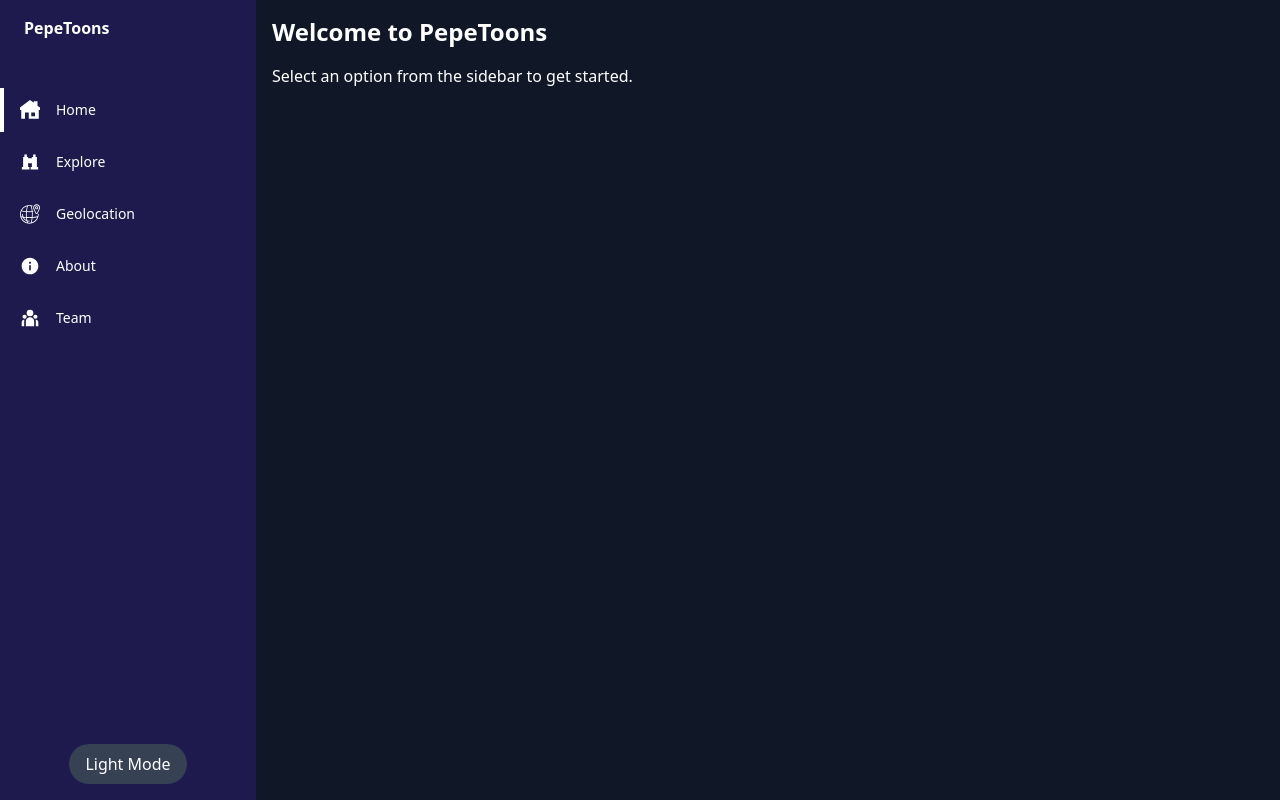
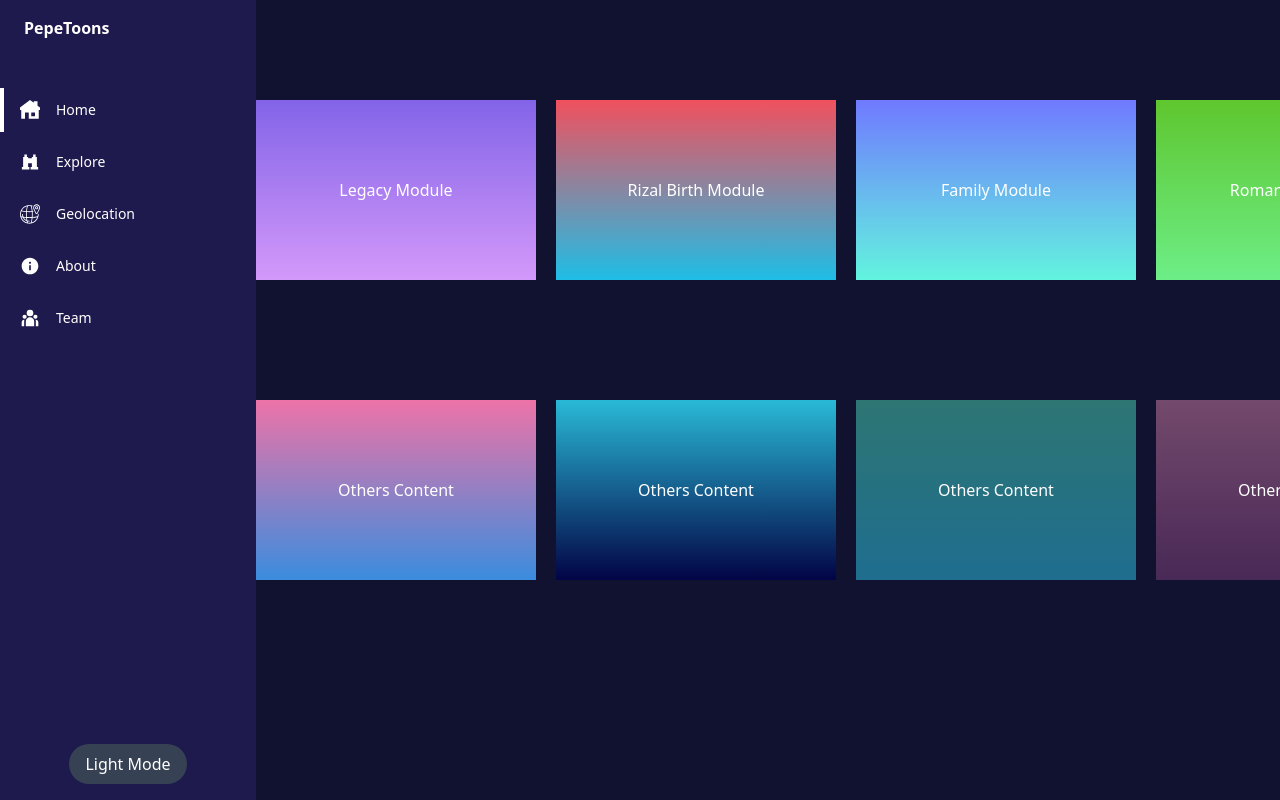
Before and after one commit to eielelle/pepetoons-animations, a Next.js app: page / in a window 1280 px wide. Built offline with nearby package versions, Linux system fonts and the light colour scheme; a web font is replaced by a local one.

Commit message:
Initial Homepage module

```diff
--- a/app/homepage/homepage.jsx
+++ b/app/homepage/homepage.jsx
@@ -1,64 +1,121 @@
-import Image from "next/image";
-import Link from 'next/link'
-import Logos from '../../assets/logo/Logo.png';
+"use client";
+
+import { useState, useEffect } from "react";
+import Sidebar from "../components/sidebar";
 
 export default function Homepage() {
+
+    const [isDarkMode, setIsDarkMode] = useState(true);
+
+    useEffect(() => {
+        // SETTING THE DARK AND LIGHT THEME
+        document.documentElement.classList.toggle("dark", isDarkMode);
+    }, [isDarkMode]);
+
+    const toggleDarkMode = () => {
+        setIsDarkMode(!isDarkMode);
+    };
+
+    {/* Gradient color*/ }
+    const gradientStyle1 = {
+        background: "-webkit-linear-gradient(90deg, hsla(276, 91%, 79%, 1) 0%, hsla(254, 74%, 65%, 1) 100%)",
+    };
+
+    const gradientStyle2 = {
+        background: "-webkit-linear-gradient(90deg, hsla(192, 80%, 51%, 1) 0%, hsla(355, 85%, 63%, 1) 100%)",
+    };
+
+    const gradientStyle3 = {
+        background: "-webkit-linear-gradient(90deg, hsla(171, 87%, 67%, 1) 0%, hsla(236, 100%, 72%, 1) 100%)",
+    }
+
+    const gradientStyle4 = {
+        background: "-webkit-linear-gradient(90deg, hsla(132, 79%, 68%, 1) 0%, hsla(101, 62%, 48%, 1) 100%)",
+    }
+
+    const gradientStyle5 = {
+        background: "-webkit-linear-gradient(90deg, hsla(187, 82%, 65%, 1) 0%, hsla(65, 77%, 63%, 1) 50%, hsla(327, 67%, 74%, 1) 100%)",
+    }
+
+    const gradientStyle6 = {
+        background: "-webkit-linear-gradient(90deg, hsla(210, 71%, 55%, 1) 0%, hsla(334, 77%, 69%, 1) 100%)",
+    }
+
+    const gradientStyle7 = {
+        background: "-webkit-linear-gradient(90deg, hsla(239, 94%, 14%, 1) 0%, hsla(190, 68%, 50%, 1) 100%)",
+    }
+
+    const gradientStyle8 = {
+        background: "-webkit-linear-gradient(90deg, hsla(198, 65%, 34%, 1) 0%, hsla(178, 44%, 32%, 1) 100%)",
+    }
+
+    const gradientStyle9 = {
+        background: "-webkit-linear-gradient(90deg, hsla(282, 36%, 25%, 1) 0%, hsla(310, 22%, 37%, 1) 100%)",
+    }
+
+
+    const gradientStyle10 = {
+        background: "-webkit-linear-gradient(90deg, hsla(197, 100%, 63%, 1) 0%, hsla(294, 100%, 55%, 1) 100%)",
+    }
+
     return (
         <>
-            {/* My Sidebar */}
-            <div className="drawer lg:drawer-open">
-                <input id="my-drawer-2" type="checkbox" className="drawer-toggle" />
-                <div className="drawer-content flex flex-col content-center justify-center gap-3 bg-[#101230] w-fit ">
-                    {/* Page content here */}
-                    {/* <label htmlFor="my-drawer-2" className="btn btn-primary drawer-button lg:hidden">
-                        Open drawer
-                    </label> */}
+            <div className={`flex min-h-screen ${isDarkMode ? "bg-gray-900 text-white" : "bg-white text-black"
+                }`} >
+                <Sidebar toggleDarkMode={toggleDarkMode} isDarkMode={isDarkMode} />
 
-                    {/* bg-[#101230] */}
-
-                    <div className="inline h-auto w-full mt-5">
-                        <div className="carousel rectangle-box h-full gap-5">
-                            <div className="carousel-item w-70 h-45 bg-[url(https://placehold.co/300x300)] bg-cover bg-center bg-no-repeat">
-
+                {/* I adjust to relative to automatically adjust the homepage inside content and make scrollable y and x asis in case needed just like the homepage */}
+                <div className="flex-1 relative h-screen overflow-y-auto flex items-start">
+                    <div className="drawer-content flex flex-col content-center justify-center gap-3 bg-[#111230] w-full h-full">
+                        <div className="inline h-auto w-full m-auto" id="carousel1">
+                            <div className="carousel rectangle-box absolute top-25 left-0 right-0 h-full gap-5">
+                                {/* bg-[url(https://placehold.co/300x300)] bg-cover bg-center bg-no-repeat */}
+                                <div className="carousel-item w-70 h-45" style={gradientStyle1}>
+                                    <h3 className="flex m-auto justify-center">Legacy Module</h3>
                                 </div>
 
-                            <div className="carousel-item w-70 h-45 bg-[url(https://placehold.co/300x300)] bg-cover bg-center bg-no-repeat">
-
+                                <div className="carousel-item w-70 h-45" style={gradientStyle2}>
+                                    <h3 className="flex m-auto justify-center">Rizal Birth Module</h3>
                                 </div>
 
-                            <div className="carousel-item w-70 h-45 bg-[url(https://placehold.co/300x300)] bg-cover bg-center bg-no-repeat">
-
+                                <div className="carousel-item w-70 h-45" style={gradientStyle3}>
+                                    <h3 className="flex m-auto justify-center">Family Module</h3>
                                 </div>
 
-                            <div className="carousel-item w-70 h-45 bg-[url(https://placehold.co/300x300)] bg-cover bg-center bg-no-repeat">
-
+                                <div className="carousel-item w-70 h-45" style={gradientStyle4}>
+                                    <h3 className="flex m-auto justify-center">Romantic Module</h3>
                                 </div>
 
-                            <div className="carousel-item w-70 h-45 bg-[url(https://placehold.co/300x300)] bg-cover bg-center bg-no-repeat">
-
+                                <div className="carousel-item w-70 h-45" style={gradientStyle5}>
+                                    <h3 className="flex m-auto justify-center">Others Modules</h3>
                                 </div>
                             </div>
                         </div>
 
-                    <div className="inline h-auto w-full mt-5">
-                        <div className="carousel rectangle-box h-full gap-5">
-                            <div className="carousel-item w-70 h-45 bg-[url(https://placehold.co/300x300)] bg-cover bg-center bg-no-repeat">
-
+                        <div className="inline h-auto w-full" id="carousel2">
+                            <div className="carousel rectangle-box h-full gap-5 absolute top-100 left-0 bot-0 right-0">
+                                {/* bg-[url(https://placehold.co/300x300)] bg-cover bg-center bg-no-repeat */}
+                                <div className="carousel-item w-70 h-45" style={gradientStyle6}>
+                                    <h3 className="flex m-auto justify-center">Others Content</h3>
                                 </div>
 
-                            <div className="carousel-item w-70 h-45 bg-[url(https://placehold.co/300x300)] bg-cover bg-center bg-no-repeat">
-
+                                <div className="carousel-item w-70 h-45" style={gradientStyle7}>
+                                    <h3 className="flex m-auto justify-center">Others Content</h3>
                                 </div>
 
-                            <div className="carousel-item w-70 h-45 bg-[url(https://placehold.co/300x300)] bg-cover bg-center bg-no-repeat">
-
+                                <div className="carousel-item w-70 h-45" style={gradientStyle8}>
+                                    <h3 className="flex m-auto justify-center">Others Content</h3>
                                 </div>
 
-                            <div className="carousel-item w-70 h-45 bg-[url(https://placehold.co/300x300)] bg-cover bg-center bg-no-repeat">
-
+                                <div className="carousel-item w-70 h-45" style={gradientStyle9}>
+                                    <h3 className="flex m-auto justify-center">Others Content</h3>
                                 </div>
 
-                            <div className="carousel-item w-70 h-45 bg-[url(https://placehold.co/300x300)] bg-cover bg-center bg-no-repeat">
+                                <div className="carousel-item w-70 h-45" style={gradientStyle10}>
+                                    <h3 className="flex m-auto justify-center">Others Content</h3>
+                                </div>
+                            </div>
+                        </div>
 
                     </div>
                 </div>
@@ -66,35 +123,6 @@ export default function Homepage() {
 
 
 
-                </div>
-                <div className="drawer-side bg-[#131639]">
-
-                    <label htmlFor="my-drawer-2" aria-label="close sidebar" className="drawer-overlay"></label>
-
-                    <div className="menu bg-[#131639] text-white gap-2 text-white-content h-auto w-60 p-4">
-                        <div className="justify-start h-auto">
-
-                            <div className="flex items-center ms-2 gap-3 p-0 h-14">
-                                <Image src={Logos} alt="Logo" id='logos'
-                                    width={50}
-                                    height={50} />
-                                <h3 className="cursor-default text-2xl" id="Title">PepeToons</h3>
-                            </div>
-
-                            <ul className="list-none p-0 m-0 gap-2 mt-5" id="sidebar-links">
-                                <li className="flex items-start"> <a className="items-center">Home</a> </li>
-                                <li className="flex items-start"> <a className="items-center">Explore</a> </li>
-                                <li className="flex items-start"> <a className="items-center">Geolocation</a> </li>
-                                <li className="flex items-start"> <a className="items-center">About</a> </li>
-                                <li className="flex items-start"> <a className="items-center">Team</a> </li>
-                            </ul>
-
-                        </div>
-                    </div>
-                </div>
-            </div>
-
-
         </>
     );
 }
--- a/app/page.js
+++ b/app/page.js
@@ -6,6 +6,7 @@ import Sidebar from "./components/sidebar";
 import Dashboardnav from "./dashboard/dashboard-navbar";
 import Dashboardcontent from "./dashboard/dashboard-content";
 import Legacycontent from "./legacy/legacy-content";
+import Homepage from "./homepage/homepage";
 
 export default function Home() {
   const [isDarkMode, setIsDarkMode] = useState(true);
@@ -20,26 +21,28 @@ export default function Home() {
   };
 
   return (
-    <div
-      className={`flex min-h-screen ${
-        isDarkMode ? "bg-gray-900 text-white" : "bg-white text-black"
-      }`}
-    >
-      <Sidebar toggleDarkMode={toggleDarkMode} isDarkMode={isDarkMode} />
-      <div className="flex-1 p-4">
-        <h1 className="text-2xl font-bold mb-4">Welcome to PepeToons</h1>
-        <p className="mb-4">
-          Select an option from the sidebar to get started.
-        </p>
+    // <div
+    //   className={`flex min-h-screen ${isDarkMode ? "bg-gray-900 text-white" : "bg-white text-black"
+    //     }`}
+    // >
+    //   <Sidebar toggleDarkMode={toggleDarkMode} isDarkMode={isDarkMode} />
+    //   {/* I adjust to static to make inside content scrollable in case needed just like the homepage */}
+    //   <div className="flex-1 p-4">
+    //     <h1 className="text-2xl font-bold mb-4">Welcome to PepeToons</h1>
+    //     <p className="mb-4">
+    //       Select an option from the sidebar to get started.
+    //     </p>
 
-        {/* UNCOMMENT THIS IF YOU WANT TO SHOW THE DASHBOARD */}
-        {/* <Dashboardnav /> */}
-        {/* <Dashboardcontent /> */}
+    //     {/* UNCOMMENT THIS IF YOU WANT TO SHOW THE DASHBOARD */}
+    //     {/* <Dashboardnav /> */}
+    //     {/* <Dashboardcontent /> */}
 
-        {/* Uncomment this in case the header won't needed */}
-        {/* <Header /> */}
-        {/* <Legacycontent /> */}
-      </div>
-    </div>
+    //     {/* Uncomment this in case the header won't needed */}
+    //     {/* <Header /> */}
+    //     {/* <Legacycontent /> */}
+    //   </div>
+    // </div>
+    // Comment/UNCOMMENT this in case you want to show/hide the homepage modules
+    <> <Homepage/> </>
   );
 }
```
Lines whose indentation alone changed are shown as unchanged.
